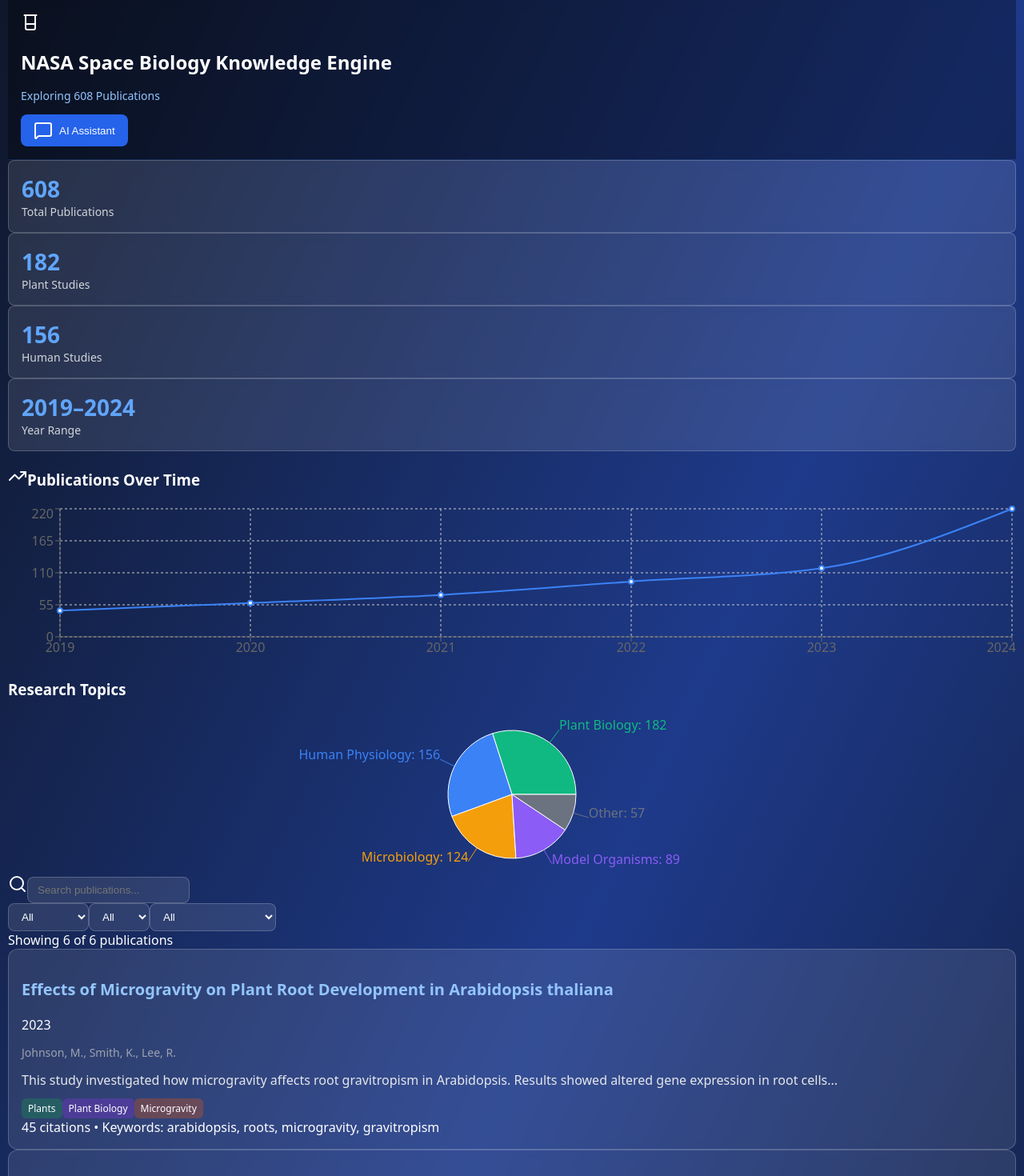
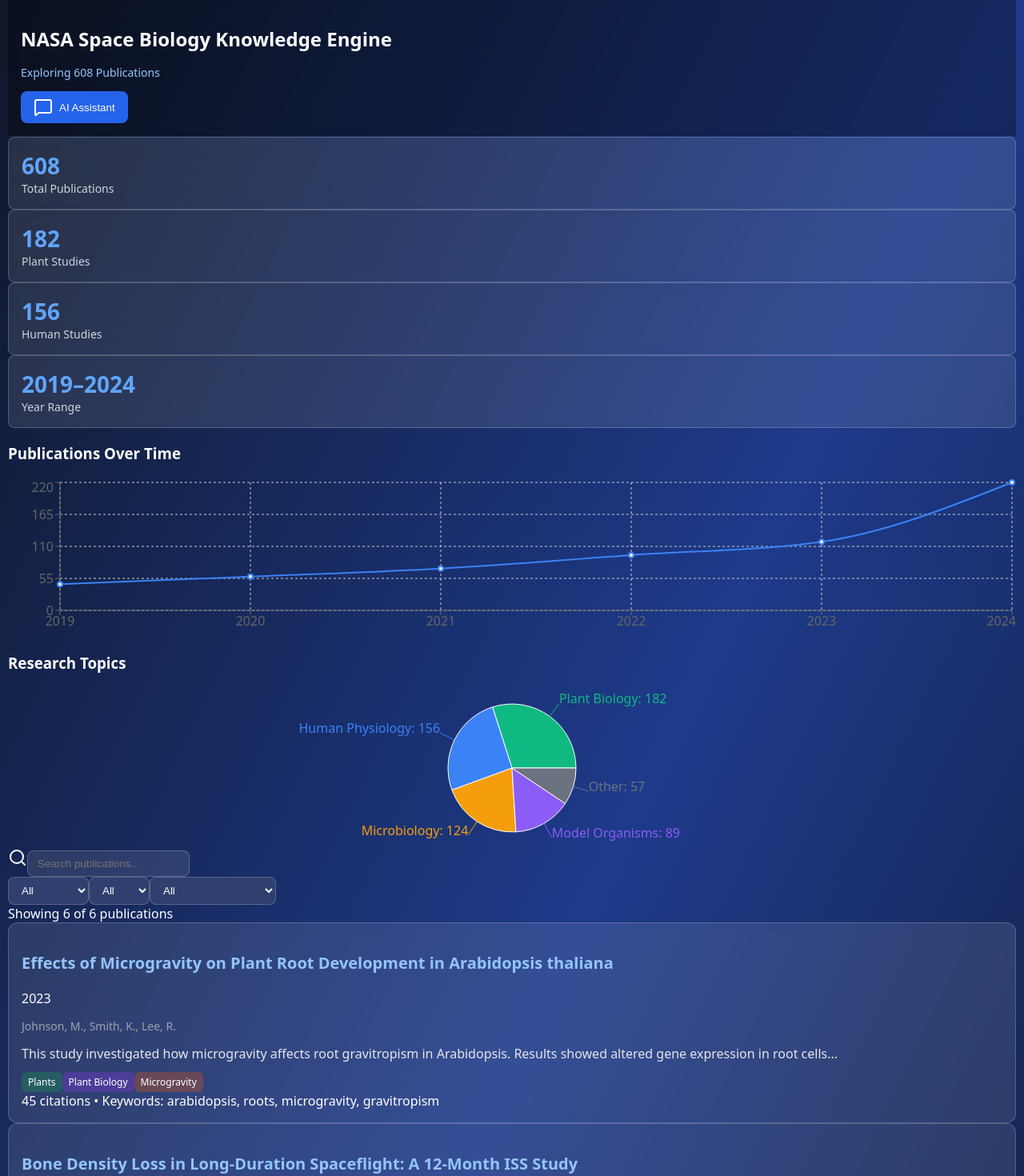
Before and after one commit to tliu05/NASA-Space-Apps, a React (Create React App) app in the folder frontend/: page / in a window 1280 px wide. Shown: the top 1470 px of the page at 80% size. Built offline with nearby package versions, Linux system fonts and the light colour scheme.

Commit message:
small formatting changes

```diff
--- a/frontend/src/App.css
+++ b/frontend/src/App.css
@@ -107,6 +107,11 @@
 .stat-label {
   font-size: 0.875rem;
   color: #d1d5db;
+}
+
+.filter-select {
+    color: rgb(255, 255, 255);
+    background: #2F406E;
 }
 
 /* Inputs and Selects */
--- a/frontend/src/App.js
+++ b/frontend/src/App.js
@@ -149,16 +149,17 @@
         method: "POST",
         headers: {
             "Content-Type": "application/json",
+            "x-api-key": process.env.REACT_APP_ANTHROPIC_API_KEY,
+            "anthropic-version": "2023-06-01"
         },
         body: JSON.stringify({
-            model: "claude-sonnet-4-20250514",
+            model: "claude-3-5-sonnet-20240620",
             max_tokens: 1000,
             messages: [
             {
                 role: "user",
                 content: `You are an AI assistant helping scientists explore NASA space biology research.
                         Based on the following publications, answer the user's question.
-                        Be specific and cite relevant studies when possible.
                         Publications:
                         ${publicationsContext}
                         User Question: ${chatInput}`
@@ -170,7 +171,7 @@
         const data = await response.json();
         const assistantMessage = {
         role: 'assistant',
-        content: data.content[0].text
+        content: data.content?.[0]?.text || "Sorry, I couldn't parse a response."
         };
 
         setChatMessages(prev => [...prev, assistantMessage]);
@@ -198,7 +199,6 @@
             <header className="app-header">
                 <div className="header-inner">
                     <div className="header-left">
-			  <Beaker className="logo-icon" />
                         <div>
                             <h1 className="header-title">NASA Space Biology Knowledge Engine</h1>
                             <p className="header-subtitle">Exploring 608 Publications</p>
@@ -234,9 +234,10 @@
 
                 {/* Visualizations */}
                 <div className="viz-grid">
+                    {/* Graph over time ----------------------------------------------- */}
                     <div className="viz-card">
                         <h3 className="viz-title">
-				<TrendingUp className="icon" />
+                            {/* <TrendingUp className="icon" /> */}
                             Publications Over Time
                         </h3>
                         <ResponsiveContainer width="100%" height={200}>
@@ -249,7 +250,9 @@
                             </LineChart>
                         </ResponsiveContainer>
                     </div>
+                    {/* --------------------------------------------------------------- */}
 
+                    {/* Pie Graph ----------------------------------------------------- */}
                     <div className="viz-card">
                         <h3 className="viz-title">Research Topics</h3>
                         <ResponsiveContainer width="100%" height={200}>
@@ -266,10 +269,11 @@
                                         <Cell key={index} fill={entry.color} />
                                     ))}
                                 </Pie>
-				  <Tooltip contentStyle={{ backgroundColor: '#1e293b', border: '1px solid #3b82f6' }} />
+                                <Tooltip contentStyle={{ backgroundColor: '#2F406E', border: '1px solid #3b82f6' }} />
                             </PieChart>
                         </ResponsiveContainer>
                     </div>
+                    {/* --------------------------------------------------------------- */}
                 </div>
 
                 {/* Search + Filters */}
@@ -277,13 +281,8 @@
                     <div className="filter-row">
                         <div className="search-box">
                             <Search className="search-icon" />
-				<input
-				  type="text"
-				  placeholder="Search publications..."
-				  value={searchQuery}
-				  onChange={(e) => setSearchQuery(e.target.value)}
-				  className="search-input"
-				/>
+                            <input	type="text" placeholder="Search publications..." value={searchQuery} onChange={(e) => setSearchQuery(e.target.value)}
+                                    className="search-input"/>
                         </div>
 
                         <div className="filter-selects">
@@ -374,10 +373,7 @@
                 </div>
 
                 <div className="chat-input-area">
-			  <input
-				type="text"
-				value={chatInput}
-				onChange={(e) => setChatInput(e.target.value)}
+                    <input	type="text" value={chatInput} onChange={(e) => setChatInput(e.target.value)}
                             onKeyPress={(e) => e.key === 'Enter' && sendChatMessage()}
                             placeholder="Ask about the research..."
                             className="chat-input"
```
Lines whose indentation alone changed are shown as unchanged.
